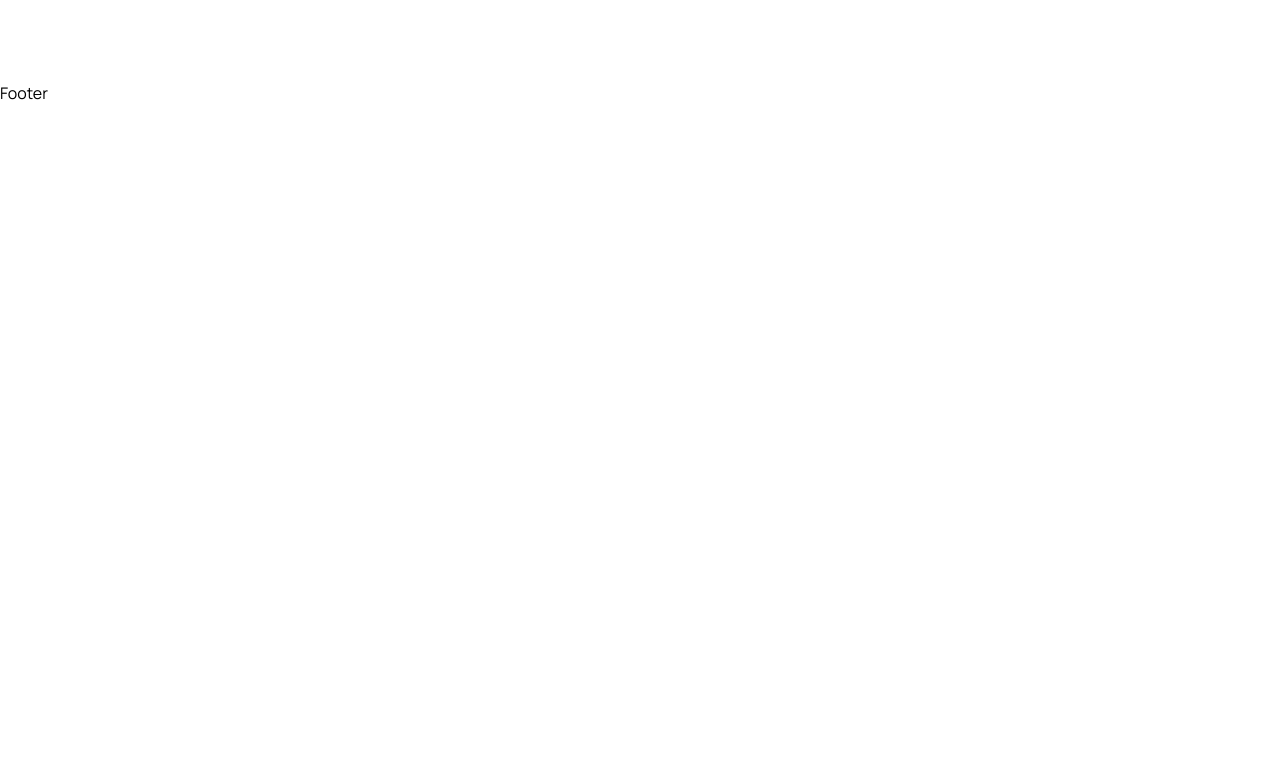
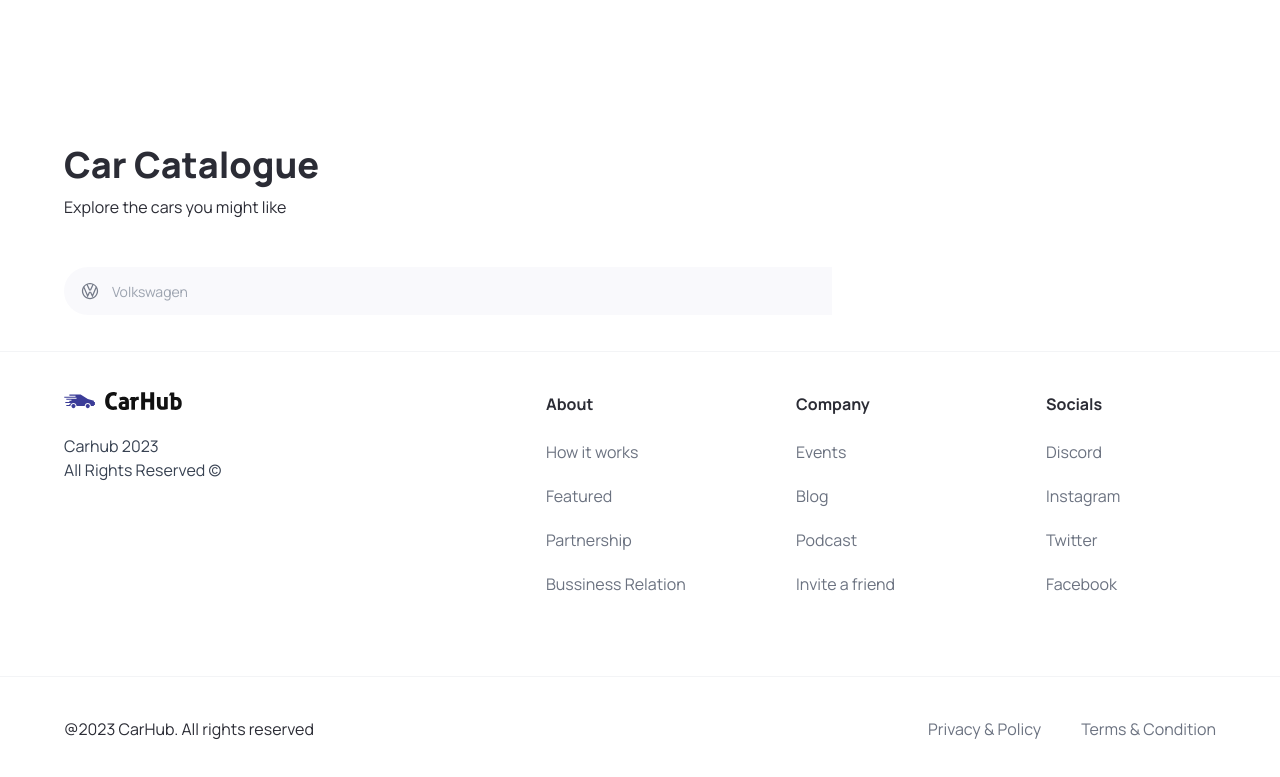
Before and after one commit to AbdeljalilRajli/RideList, a Next.js app: page / in a window 1280 px wide. Shown: the part 719-1496 px from the top of the page. Before the commit the page ends 824 px from the top, so only its background shows below. Built offline with nearby package versions, Linux system fonts and the light colour scheme.

Commit message:
Footer & filter headlesUI

```diff
--- a/app/page.tsx
+++ b/app/page.tsx
@@ -1,10 +1,28 @@
 import Image from "next/image";
 import Hero from "../components/Hero";
+import SearchBar from "@/components/SearchBar";
+import CustomFilter from "@/components/CustomFilter";
 
 export default function Home() {
   return (
     <div className="overflow-hidden">
       <Hero />
+
+      <div className="mt-12 padding-x padding-y max-width" id="discover">
+        <div className="home__text-container">
+          <h1 className="text-4xl font-extrabold">Car Catalogue</h1>
+          <p>Explore the cars you might like</p>
+        </div>
+
+        <div className="home__filters">
+          <SearchBar />
+
+          <div className="home__filter-container">
+            <CustomFilter title="fuel" />
+            <CustomFilter title="year" />
+          </div>
+        </div>
+      </div>
     </div>
   );
 }
--- /dev/null
+++ b/components/CustomFilter.tsx
@@ -0,0 +1,11 @@
+import React from 'react'
+
+const CustomFilter = () => {
+  return (
+    <div>
+
+    </div>
+  )
+}
+
+export default CustomFilter
--- a/components/Footer.tsx
+++ b/components/Footer.tsx
@@ -1,8 +1,53 @@
-import React from 'react'
+import Image from "next/image";
+import Link from "next/link";
+import { footerLinks } from "@/constants";
+import { link } from "fs";
 
 const Footer = () => {
   return (
-    <div>Footer</div>
+    <footer className='flex flex-col text-black-100  mt-5 border-t border-gray-100'>
+    <div className='flex max-md:flex-col flex-wrap justify-between gap-5 sm:px-16 px-6 py-10'>
+      <div className='flex flex-col justify-start items-start gap-6'>
+        <Image src='/logo.svg' alt='logo' width={118} height={18} className='object-contain' />
+        <p className='text-base text-gray-700'>
+          Carhub 2023 <br />
+          All Rights Reserved &copy;
+        </p>
+      </div>
+
+      <div className="footer__links">
+        {footerLinks.map((item) => (
+          <div key={item.title} className="footer__link">
+            <h3 className="font-bold">{item.title}</h3>
+            <div className="flex flex-col gap-5">
+              {item.links.map((link) => (
+                <Link
+                  key={link.title}
+                  href={link.url}
+                  className="text-gray-500"
+                >
+                  {link.title}
+                </Link>
+              ))}
+            </div>
+          </div>
+        ))}
+      </div>
+    </div>
+
+    <div className='flex justify-between items-center flex-wrap mt-10 border-t border-gray-100 sm:px-16 px-6 py-10'>
+      <p>@2023 CarHub. All rights reserved</p>
+
+      <div className="footer__copyrights-link">
+        <Link href="/" className="text-gray-500">
+          Privacy & Policy
+        </Link>
+        <Link href="/" className="text-gray-500">
+          Terms & Condition
+        </Link>
+      </div>
+    </div>
+  </footer>
   )
 }
 
--- a/components/Hero.tsx
+++ b/components/Hero.tsx
@@ -25,9 +25,9 @@ const Hero = () => {
       <div className="hero__image-container">
         <div className="hero__image">
           <Image src="/hero.png" alt="hero" fill className="object-contain" />
+        </div>
 
-          <div className="hero__image-overlay"></div>
-        </div>
+        <div className="hero__image-overlay"></div>
       </div>
     </div>
   )
--- /dev/null
+++ b/components/SearchBar.tsx
@@ -0,0 +1,24 @@
+"use client";
+
+import { useState } from 'react';
+import SearchManufacturer from './SearchManufacturer';
+
+
+const SearchBar = () => {
+  const [manufacturer, setManufacturer] = useState('');
+
+  const handleSearch = () => {}
+
+  return (
+    <form className='searchbar' onSubmit={handleSearch}>
+        <div className='searchbar__item'>
+            <SearchManufacturer
+                manufacturer={manufacturer}
+                setManufacturer={setManufacturer}
+            />
+        </div>
+    </form>
+  )
+}
+
+export default SearchBar
--- /dev/null
+++ b/components/SearchManufacturer.tsx
@@ -0,0 +1,83 @@
+"use client";
+
+import { SearchManufacturerProps } from '@/types';
+
+import { Combobox, ComboboxButton, Transition } from '@headlessui/react';
+import Image from 'next/image';
+import { useState, Fragment } from 'react';
+import { manufacturers } from '@/constants';
+import { relative } from 'path';
+
+const SearchManufacturer = ({ manufacturer, setManufacturer}: SearchManufacturerProps) => {
+  const [query, setQuery] = useState('');
+
+  const filteredManufacturers =
+    query === ""
+        ? manufacturers
+        : manufacturers.filter((item) => (
+            item.toLowerCase()
+            .replace(/\s+/g, "")
+            .includes(query.toLowerCase().replace(/\s+/g, ""))
+        ))
+
+    return (
+    <div className='search-manufacturer'>
+      <Combobox value={manufacturer} onChange={setManufacturer}>
+        <div className='relative w-full'>
+            <Combobox.Button className="absolute top-[14px]">
+                <Image src="/car-logo.svg" alt="Car Logo" width={20} height={20} className='ml-4' />
+            </Combobox.Button>
+
+            <Combobox.Input
+                className="search-manufacturer__input"
+                placeholder='Volkswagen'
+                displayValue={(manufacturer: string) => manufacturer}
+                onChange={(e) => setQuery(e.target.value)}
+            />
+
+            <Transition
+               as={Fragment}
+               leave='transition ease-in duration-100'
+               leaveFrom='opacity-100'
+               leaveTo='opacity-0'
+               afterLeave={() => setQuery('')}
+            >
+                <Combobox.Options>
+                    {filteredManufacturers.map((item) => (
+                        <Combobox.Option
+                            key={item}
+                            className={({active}) => `
+                                relative search-manufacturer__option ${active ? 'bg-primary-blue text-white' : 'text-gray-900'}
+                            `}
+                            value={item}
+                        >
+                            {({ selected, active }) => (
+                                <>
+                                    <span
+                                        className={`block truncate ${
+                                        selected ? 'font-medium' : 'font-normal'
+                                        }`}
+                                        >
+                                        {item}
+                                    </span>
+                                        {selected ? (
+                                    <span
+                                        className={`absolute inset-y-0 left-0 flex items-center pl-3 ${
+                                        active ? 'text-white' : 'text-teal-600'
+                                        }`}
+                                        >
+                                    </span>
+                                        ) : null}
+                                </>
+                            )}
+                        </Combobox.Option>
+                    ))}
+                </Combobox.Options>
+            </Transition>
+        </div>
+      </Combobox>
+    </div>
+  )
+}
+
+export default SearchManufacturer
--- /dev/null
+++ b/constants/index.ts
@@ -0,0 +1,101 @@
+export const manufacturers = [
+    "Acura",
+    "Alfa Romeo",
+    "Aston Martin",
+    "Audi",
+    "Bentley",
+    "BMW",
+    "Buick",
+    "Cadillac",
+    "Chevrolet",
+    "Chrysler",
+    "Citroen",
+    "Dodge",
+    "Ferrari",
+    "Fiat",
+    "Ford",
+    "GMC",
+    "Honda",
+    "Hyundai",
+    "Infiniti",
+    "Jaguar",
+    "Jeep",
+    "Kia",
+    "Lamborghini",
+    "Land Rover",
+    "Lexus",
+    "Lincoln",
+    "Maserati",
+    "Mazda",
+    "McLaren",
+    "Mercedes-Benz",
+    "MINI",
+    "Mitsubishi",
+    "Nissan",
+    "Porsche",
+    "Ram",
+    "Rolls-Royce",
+    "Subaru",
+    "Tesla",
+    "Toyota",
+    "Volkswagen",
+    "Volvo",
+  ];
+
+  export const yearsOfProduction = [
+    { title: "Year", value: "" },
+    { title: "2015", value: "2015" },
+    { title: "2016", value: "2016" },
+    { title: "2017", value: "2017" },
+    { title: "2018", value: "2018" },
+    { title: "2019", value: "2019" },
+    { title: "2020", value: "2020" },
+    { title: "2021", value: "2021" },
+    { title: "2022", value: "2022" },
+    { title: "2023", value: "2023" },
+  ];
+
+  export const fuels = [
+    {
+      title: "Fuel",
+      value: "",
+    },
+    {
+      title: "Gas",
+      value: "Gas",
+    },
+    {
+      title: "Electricity",
+      value: "Electricity",
+    },
+  ];
+
+  export const footerLinks = [
+    {
+      title: "About",
+      links: [
+        { title: "How it works", url: "/" },
+        { title: "Featured", url: "/" },
+        { title: "Partnership", url: "/" },
+        { title: "Bussiness Relation", url: "/" },
+      ],
+    },
+    {
+      title: "Company",
+      links: [
+        { title: "Events", url: "/" },
+        { title: "Blog", url: "/" },
+        { title: "Podcast", url: "/" },
+        { title: "Invite a friend", url: "/" },
+      ],
+    },
+    {
+      title: "Socials",
+      links: [
+        { title: "Discord", url: "/" },
+        { title: "Instagram", url: "/" },
+        { title: "Twitter", url: "/" },
+        { title: "Facebook", url: "/" },
+      ],
+    },
+  ];
--- a/types/index.ts
+++ b/types/index.ts
@@ -6,3 +6,8 @@ export interface CustomButtonProps {
     handleClick?: MouseEventHandler<HTMLButtonElement>;
     btnType?: "button" | "submit";
 }
+
+export interface SearchManufacturerProps {
+    manufacturer: string;
+    setManufacturer: (manufacturer: string) => void;
+}
```
Also changed, not shown: package.json (+5 -4 lines), 1 other file (tests, documents, lock files or other folders).
